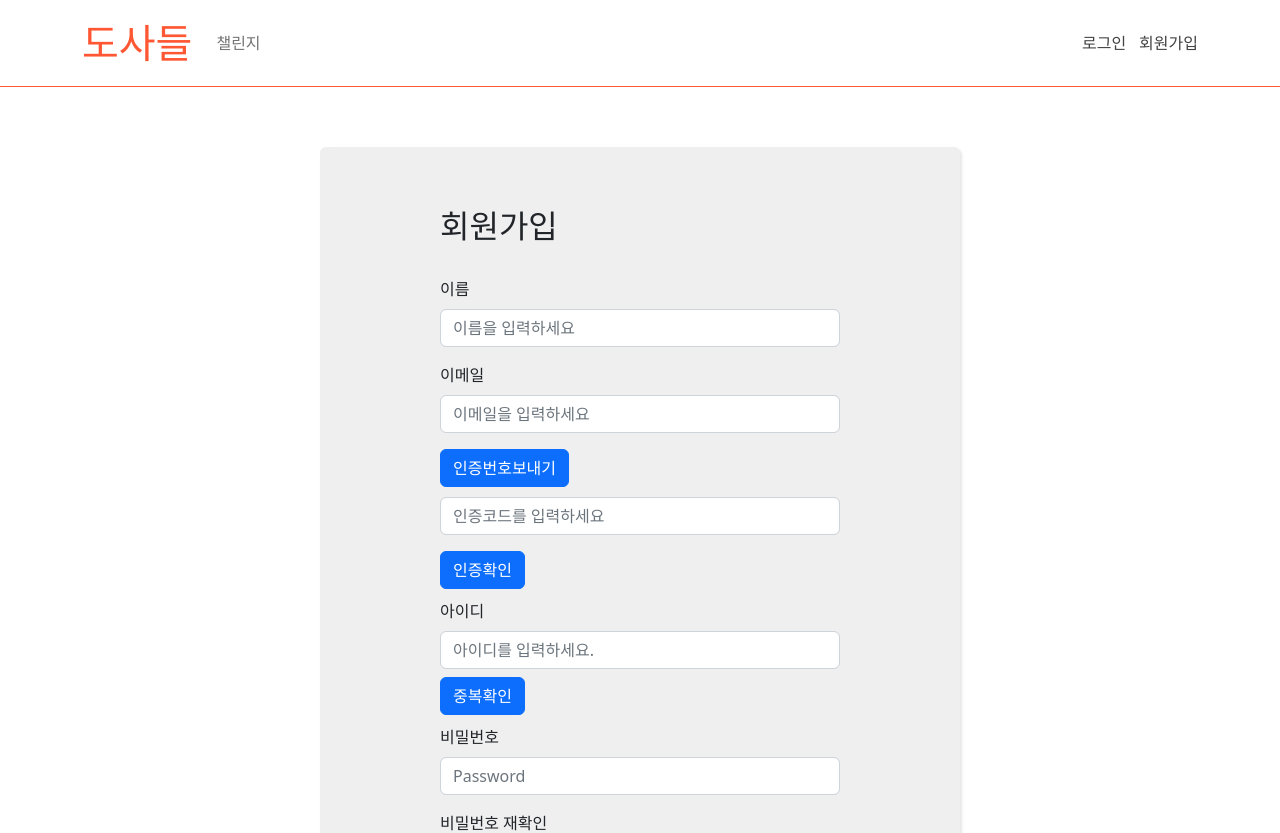
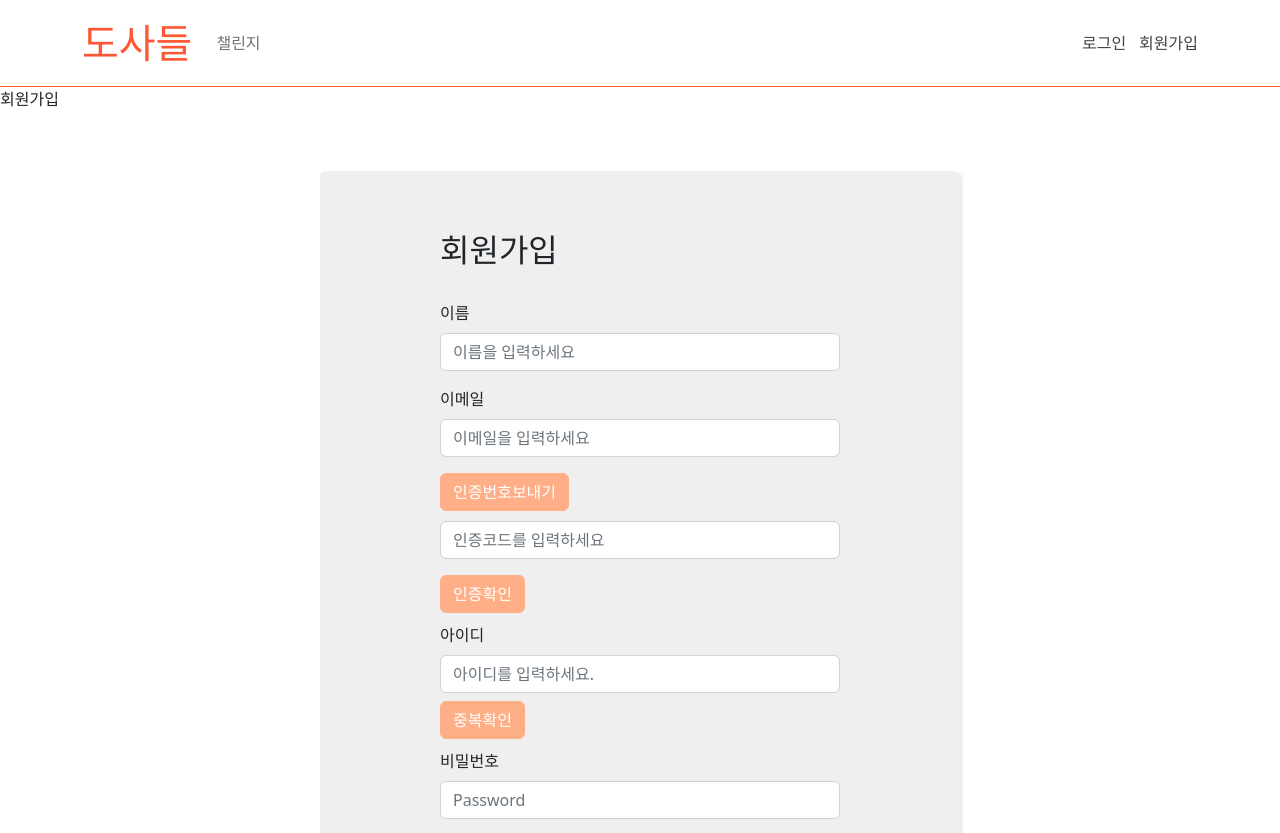
Before and after one commit to Leekee0905/DonationChallenge, a React (Create React App) app: page /member/new in a window 1280 px wide. Shown: the top 833 px of the page. Built offline with nearby package versions, Linux system fonts and the light colour scheme.

Commit message:
버튼 디자인 수정

```diff
--- a/src/pages/Login.css
+++ b/src/pages/Login.css
@@ -7,3 +7,14 @@
   box-shadow: 2px 2px 3px rgba(0,0,0,0.1);
   border-radius: 0.375rem;
 }
+
+.loginpagebtn{
+  --bs-btn-bg: #ffaf88;
+  --bs-btn-color: white;
+  --bs-btn-border-color:#ffaf88;
+  --bs-btn-hover-color: white;
+  --bs-btn-hover-bg: #ffaf88;
+  --bs-btn-hover-border-color: #ffaf88;
+  --bs-btn-active-color: white;
+  --bs-btn-active-bg: #ffaf88;
+}
--- a/src/pages/Login.jsx
+++ b/src/pages/Login.jsx
@@ -57,9 +57,11 @@ export default function Login(){
   }
 
   return (
+    <div>
+      <div className="bannername">
+        로그인
+      </div>
     <Form className='logintype'onSubmit={handleSubmit}>
-
-      <h2>로그인</h2>
       <Form.Group className='mb-3' controlId='formBasicId'>
         <Form.Label>아이디</Form.Label>
         <Form.Control required value={m_loginId} onChange={loginId} type="text" placeholder='아이디를 입력하세요' />
@@ -75,8 +77,8 @@ export default function Login(){
           {passwordMessage}
         </Form.Text>
       </Form.Group>
-      <Button variant="primary" type="submit">로그인</Button>
-
+      <Button variant="primary" className='loginpagebtn' type="submit">로그인</Button>
     </Form>
+    </div>
   );
 }
--- a/src/pages/Signup.css
+++ b/src/pages/Signup.css
@@ -39,3 +39,14 @@ input{
 Button{
   margin-bottom: 10px
 }
+
+.signupsubmit, .checkbtn, .codecheck, .sendbtn{
+  --bs-btn-bg: #ffaf88;
+  --bs-btn-color: white;
+  --bs-btn-border-color:#ffaf88;
+  --bs-btn-hover-color: white;
+  --bs-btn-hover-bg: #ffaf88;
+  --bs-btn-hover-border-color: #ffaf88;
+  --bs-btn-active-color: white;
+  --bs-btn-active-bg: #ffaf88;
+}
--- a/src/pages/Signup.jsx
+++ b/src/pages/Signup.jsx
@@ -231,6 +231,10 @@ export default function Signup() {
   }
 
   return (
+    <div>
+      <div className="bannername">
+        회원가입
+      </div>
       <Form className='signtype'onSubmit={handleSubmit}>
         <h2>회원가입</h2><br/>
         <Form.Group className="mb-3" controlId="formBasicName">
@@ -253,7 +257,7 @@ export default function Signup() {
           <Form.Control required onChange={onChangeCode} value={code} type="text" placeholder="인증코드를 입력하세요"/>
           <Form.Text className='code'>{codeMessage}</Form.Text>
         </Form.Group>
-        <Button onClick={sendCode}>인증확인</Button>
+        <Button className='codecheck' onClick={sendCode}>인증확인</Button>
 
 
         <Form.Group className="mb-3" id='id' controlId="formBasicID">
@@ -264,7 +268,7 @@ export default function Signup() {
           </Form.Text>
         </Form.Group>
 
-        <Button id='checkbtn'onClick={checkDuplicateId}>중복확인</Button>
+        <Button className='checkbtn'onClick={checkDuplicateId}>중복확인</Button>
 
         <Form.Group className="mb-3" controlId="formBasicPassword">
           <Form.Label>비밀번호</Form.Label>
@@ -307,11 +311,10 @@ export default function Signup() {
           dropdownMode="select"
           />
         </Form.Group>
-        <Button variant="primary" type="submit">
+        <Button variant="primary" className='signupsubmit' type="submit">
           제출
         </Button>
       </Form>
-
-
+    </div>
   );
 }
```
